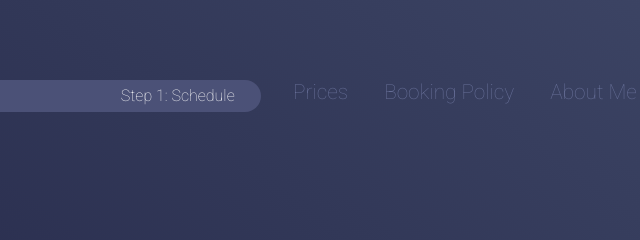
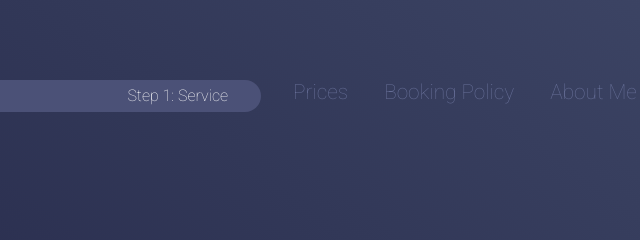
Before and after one commit to Edajve/vanilla-html-css-js-projects, a website with bundled scripts: page client-booking-app/index.html in a window 1280 px wide. Both pictures are taken after a click on the button "Set Booking". Shown: the top 240 px of the page, 603-1243 px from the left. Built offline with nearby package versions, Linux system fonts and the light colour scheme; a web font is replaced by a local one.

Commit message:
dynamic next step text in navigation bar

```diff
--- a/client-booking-app/index.html
+++ b/client-booking-app/index.html
@@ -24,7 +24,7 @@
                 <div id="progression_2" class="single-progress-bar"></div>
                 <div id="progression_3" class="single-progress-bar"></div>
             </div>
-            <div class="progression-comment-container">Step 1: Schedule</div>
+            <div class="progression-comment-container">Step 0: Intro</div>
         </div>
         <div class="nav-button-container">
             <p class="nav-buttons" id="prices">Prices</p>
--- a/client-booking-app/script/page-operations/progress-bar.js
+++ b/client-booking-app/script/page-operations/progress-bar.js
@@ -1,7 +1,9 @@
 import { page } from "../component-elements.js"
 
 const arrayOfBars = page.navBar.elements.allProgressionBars
-const progressText = page.navBar.textArea
+const progressText = page.navBar.elements.progressStepsText
+
+const state = ['Step 1: Service', 'Step 2: Booking', 'Step 3: Information', 'Step 4: Finalize']
 
 function lastHighlightedBar() {
     for (let i = 0; i < arrayOfBars.length - 1; i++) {
@@ -13,9 +15,14 @@ function lastHighlightedBar() {
     return arrayOfBars.length - 1
 }
 
+function updateNavText(index) {
+    progressText.innerHTML = state[index]
+}
+
 export function increaseBarIcon(){
-    const targetBar = lastHighlightedBar() + 1
-    document.getElementById(`progression_${targetBar}`).classList.add('highlighted-bar')
+    const targetIndex = lastHighlightedBar() + 1
+    document.getElementById(`progression_${targetIndex}`).classList.add('highlighted-bar')
+    updateNavText(targetIndex)
 }
 
 export default {
```
